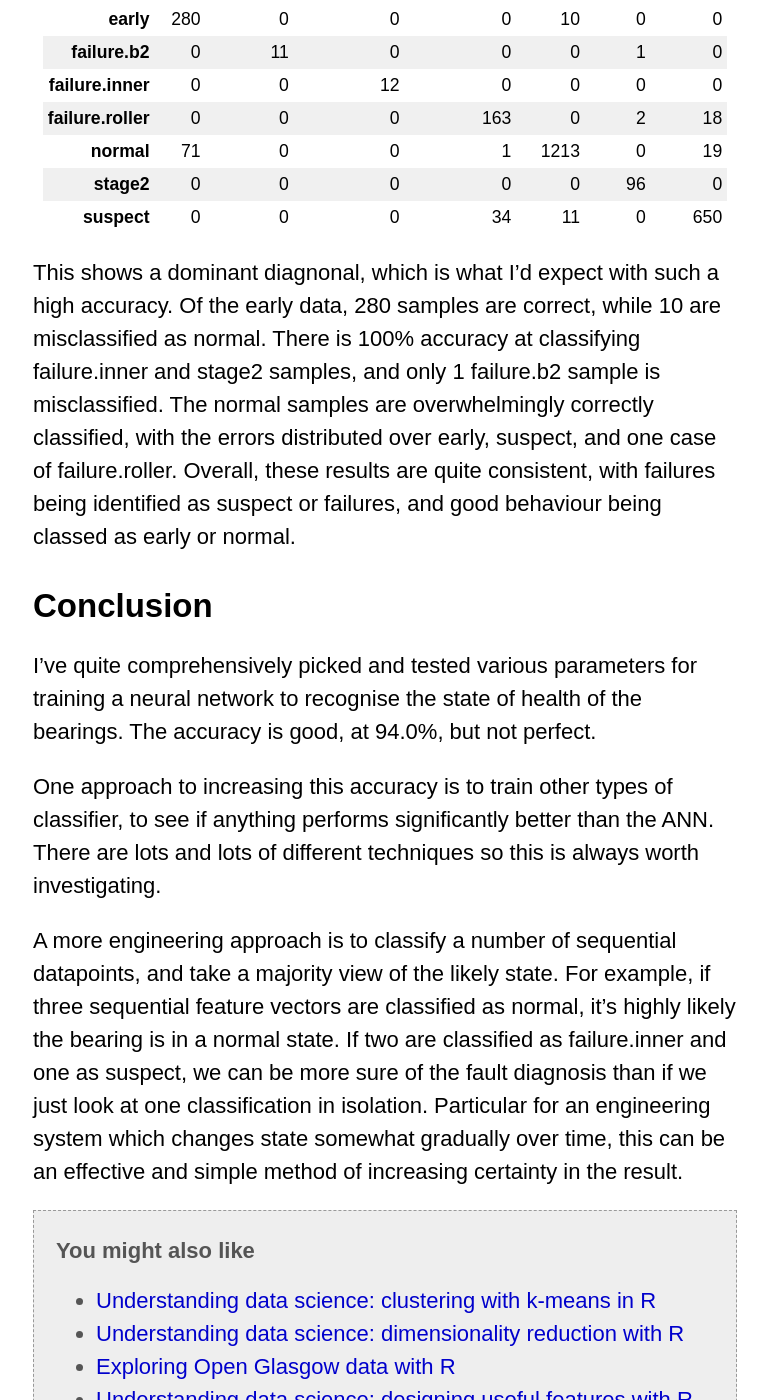
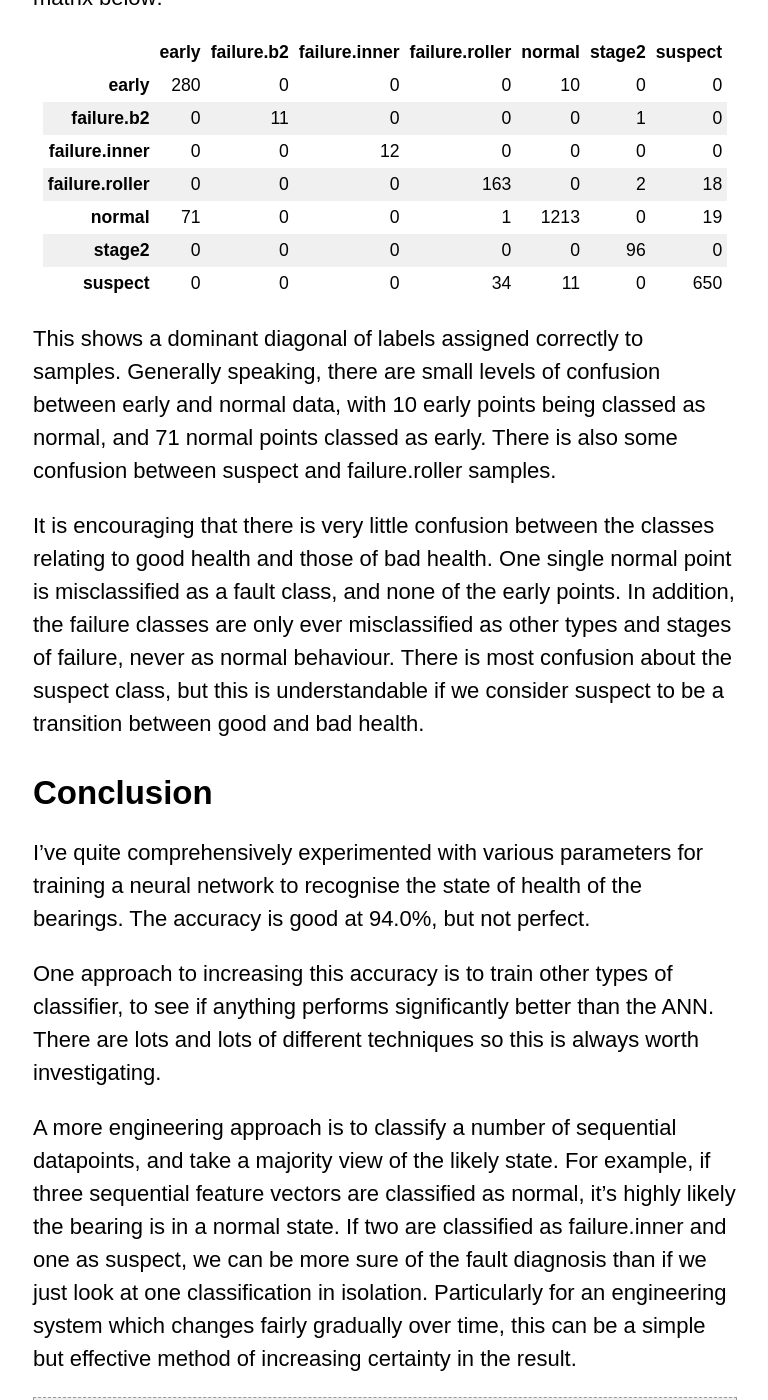
Before and after one commit to cowlet/cowlet.github.io, a Jekyll site: the page built from _posts/2014-01-12-understanding-data-science-classification-with-neural-networks-in-r.markdown, in a window 1280 px wide and 1400 px high, scrolled down 14326 px. Shown: the whole window, without its empty margins (255-1023 px from the left). Built offline with Jekyll 4.4.1, drawn with Linux system fonts in a browser that asks for light colours; formulas are drawn with MathJax 3; some of the changed text lies outside the part shown.

Commit message:
Edits to the ANN post.

```diff
--- a/_posts/2014-01-12-understanding-data-science-classification-with-neural-networks-in-r.markdown
+++ b/_posts/2014-01-12-understanding-data-science-classification-with-neural-networks-in-r.markdown
@@ -4,7 +4,7 @@
 description: ""
 ---
 
-A common tool in data science is the artificial neural network used as a classifier. This is a model which associates feature values with classes, allowing you to input new data and find out which class or grouping is most like it. The purpose can be to group anything, like customer types or music genres. For engineering purposes, the classifier is often used to diagnose the health of equipment, identifying it as normal, suspect, or suffering a specific type of failure.
+A common tool in data science is the artificial neural network used as a classifier. This is a model which associates features with classes, allowing you to input new data and find out the most similar class label. The purpose can be to label anything, like customer types or music genres. For engineering purposes, the classifier is often used to diagnose the health of equipment, identifying it as normal, suspect, or faulty.
 
 The network is a set of artificial neurons, connected like neurons in the brain. It learns associations by seeing lots of examples of each class, and learning the similarities and differences between them. This is thought to be a similar process to how the brain learns, with repeated exposure to a pattern forming a stronger and stronger association over time.
 
@@ -14,7 +14,7 @@
 
 ## The classification problem
 
-The task is to correctly diagnose the state of health of a bearing, given [14 features calculated from its vibration profile][feature-design]. Visual inspection and [k-means clustering][k-means] of lifetime data from four bearings suggested seven different states of health. These are colour-coded as follows, and shown for two features below:
+The task is to correctly diagnose the state of health of a bearing, given [14 features calculated from its vibration profile][feature-design]. Visual inspection and [k-means clustering][k-means] of data from four bearings suggested seven different states of health. These are colour-coded as follows, and shown for two features below:
 
  - green: "early" (initial run-in of the bearings)
  - blue: "normal"
@@ -38,7 +38,7 @@
 
 ## Artificial Neural Networks (ANNs)
 
-An ANN can learn patterns in data by mimicking the [structure and learning process of neurons in the brain][ann-intro]. They are widely used for all sorts of engineering problems, since it's been shown they can approximate any non-linear function, without the designer having to know beforehand what the function looks like. This is very handy, since it's rare that an engineering problem will turn out to be linear, quadratic, or some other simple shape.
+An ANN can learn patterns in data by mimicking the [structure and learning process of neurons in the brain][ann-intro]. They are widely used for all sorts of engineering problems, since it's been shown they can approximate any non-linear function without the designer having to know beforehand what the function looks like. This is very handy, since it's rare that an engineering problem will turn out to be linear, quadratic, or some other simple shape.
 
 [ann-intro]:        http://en.wikipedia.org/wiki/Artificial_neural_network
 
@@ -148,7 +148,7 @@
 ann <- nnet(State ~ ., data=normed[,-1], size=h, decay=5e-4, maxit=200)
 {% endhighlight %}
 
-I did a comparison of these two approaches, along with using neither:
+The only way to be sure of which approach works best is to train some networks and inspect the results. I tested networks with _h_ between 2 and 30, and did three test runs each for using normalised data, changing the _rang_ parameter, and doing neither. The accuracy looks like this:
 
 ![Comparison of using range, normalised data, and neither](/assets/range-vs-norm.png)
 
@@ -159,7 +159,7 @@
 
 In an ideal classification problem, there would be equal numbers of training samples from each of the classes we're trying to learn. In almost all engineer problems, you have far more normal and healthy data than you have examples of faults and failure. The bearings dataset is a classic example of this.
 
-For the labels I've assigned, the numbers of each class are:
+For the labels I've assigned, the counts in each class are:
 
 <div class="r_output">
 <table>
@@ -190,13 +190,13 @@
 
 If all seven classes were equally likely to occur, we'd expect a classifier making a random selection to be accurate 1 in 7 times, or 14.3%. But using this dataset, if a bad classifier were to always label everything as normal, it would be accurate 4344/8624 = 50.4% of the time! It's like a weather prediction which always says there will be no snow tomorrow: it may be right 99% of the time, but it's completely useless in practice.
 
-With such uneven counts of each class, training will tend to pull the classifier towards always diagnosing the dominant class. There are two things we can do to counter this: even out the numbers in each class, or change the training to weight errors differently depending on the class label.
+With such uneven counts in each class, training will tend to pull the classifier towards always diagnosing the dominant class. There are two things we can do to counter this: even out the numbers in each class, or change the training to weight errors differently depending on the class label.
 
-The first is sometimes the easiest path to take, since you can cut your dataset down to $$n$$ samples from class, where $$n$$ is the number of samples in the minority class. In this case $$n$$ is 37, which would give a full dataset of $$7 \times 37 = 259$$ datapoints. This is very small compared to the full dataset, and I'd be concerned that a random selection of 37 points wouldn't give the full range of behaviours contained in some of these classes.
+The first is sometimes the easiest path to take, since you can cut your dataset down to $$n$$ samples from each class, where $$n$$ is the number of samples in the minority class. However, in this case $$n$$ is 37, which is very small compared to the full dataset. I'd be concerned that a random selection of 37 points wouldn't give the full range of behaviours contained in some of these classes.
 
 The alternative is to weight errors in the ANN by different amounts. During training, when the ANN makes an incorrect classification, the size of the error affects how much the network weights are updated. I can scale this based on the class of the error, so that a missed diagnosis of failure.inner causes the weights to be updated by more than a missed diagnosis of normal.
 
-This has further implications for setting up a training set, and calculating accuracy. Taking a random sample of 70% of the full dataset may result in a training set with no examples of the minority classes. I want to make sure I have 70% of the data from each class, so [I wrote some R code to generate a balanced training set][github-train]. I also need to write a weighted accuracy function, which calculates a percentage accuracy per class (instead of an overall accuracy dominated by "normal" classifications). The weighted accuracy function looks like this:
+This approach has further implications for setting up a training set, and calculating accuracy. Taking a random sample of 70% of the full dataset may result in a training set with no examples of the minority classes. I want to make sure I have 70% of the data from each class, so [I wrote some R code to generate a balanced training set][github-train]. I also need to write a weighted accuracy function, which calculates a percentage accuracy per class (instead of an overall accuracy dominated by "normal" classifications). The weighted accuracy function looks like this:
 
 [github-train]:     https://github.com/cowlet/data-science/blob/master/bearing_snippets/training_set.R
 
@@ -252,20 +252,20 @@
 
 ![Effect of class weights on accuracy](/assets/class-weights.png)
 
-You can see that at low numbers of neurons (h<10), equal weighting performs very much worse than the other two. There's not much to choose between the simplified powers of 10 and the programmatically derived 1/counts, so I'll choose this last one to limit human involvement and bias in the results.
+You can see that at low numbers of neurons (h<10), equal weighting performs very much worse than the other two. There's not much to choose between the simplified powers of 10 and the programmatically derived 1/counts, so either will work well as a solution.
 
 
 ## Results
 
 The [full code to test all the options above can be downloaded here][github-ann]. After running, I found the best network was generated by:
 
-  - Normalising the data
-  - Taking account of the uneven class counts, by:
+- Normalising the data
+- Taking account of the uneven class counts, by:
     - Selecting a balanced training set
     - Calculating weighted accuracy
     - Applying class weightings to errors
-  - Using class weightings of 1/counts
-  - Using 11 hidden neurons.
+- Using class weightings of 1/counts
+- Using 11 hidden neurons.
 
 [github-ann]:       https://github.com/cowlet/data-science/blob/master/bearing_snippets/ann_mlp.R
 
@@ -362,13 +362,14 @@
 </div>
 
 
-This shows a dominant diagnonal, which is what I'd expect with such a high accuracy. Of the early data, 280 samples are correct, while 10 are misclassified as normal. There is 100% accuracy at classifying failure.inner and stage2 samples, and only 1 failure.b2 sample is misclassified. The normal samples are overwhelmingly correctly classified, with the errors distributed over early, suspect, and one case of failure.roller. Overall, these results are quite consistent, with failures being identified as suspect or failures, and good behaviour being classed as early or normal.
+This shows a dominant diagonal of labels assigned correctly to samples. Generally speaking, there are small levels of confusion between early and normal data, with 10 early points being classed as normal, and 71 normal points classed as early. There is also some confusion between suspect and failure.roller samples.
 
+It is encouraging that there is very little confusion between the classes relating to good health and those of bad health. One single normal point is misclassified as a fault class, and none of the early points. In addition, the failure classes are only ever misclassified as other types and stages of failure, never as normal behaviour. There is most confusion about the suspect class, but this is understandable if we consider suspect to be a transition between good and bad health.
 
 ## Conclusion
 
-I've quite comprehensively picked and tested various parameters for training a neural network to recognise the state of health of the bearings. The accuracy is good, at 94.0%, but not perfect.
+I've quite comprehensively experimented with various parameters for training a neural network to recognise the state of health of the bearings. The accuracy is good at 94.0%, but not perfect.
 
 One approach to increasing this accuracy is to train other types of classifier, to see if anything performs significantly better than the ANN. There are lots and lots of different techniques so this is always worth investigating.
 
-A more engineering approach is to classify a number of sequential datapoints, and take a majority view of the likely state. For example, if three sequential feature vectors are classified as normal, it's highly likely the bearing is in a normal state. If two are classified as failure.inner and one as suspect, we can be more sure of the fault diagnosis than if we just look at one classification in isolation. Particular for an engineering system which changes state somewhat gradually over time, this can be an effective and simple method of increasing certainty in the result.
+A more engineering approach is to classify a number of sequential datapoints, and take a majority view of the likely state. For example, if three sequential feature vectors are classified as normal, it's highly likely the bearing is in a normal state. If two are classified as failure.inner and one as suspect, we can be more sure of the fault diagnosis than if we just look at one classification in isolation. Particularly for an engineering system which changes fairly gradually over time, this can be a simple but effective method of increasing certainty in the result.
```
Also changed, not shown: other parts of _posts/2014-01-12-understanding-data-science-classification-with-neural-networks-in-r.markdown (+2 -2 lines).
